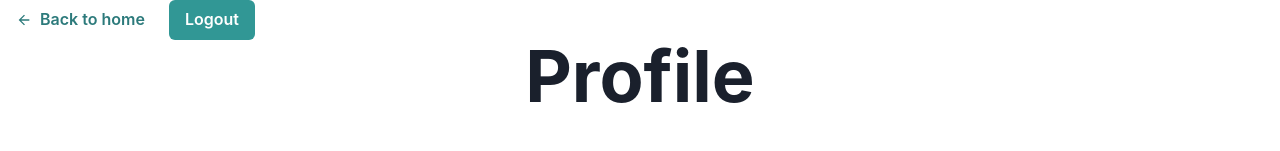
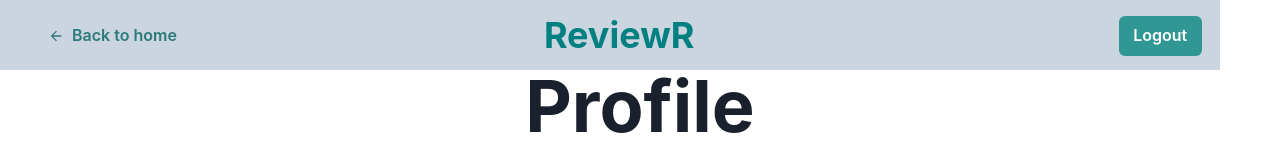
Before and after one commit to AndrewA18/React_Frontend-, a React (Create React App) app in the folder reviewr/: page /profile in a window 1280 px wide. Shown: the top 151 px of the page. Built offline with nearby package versions, Linux system fonts and the light colour scheme; no server answers.

Commit message:
Updated multiple pages
Updated multiple pages to add navbar

```diff
--- a/reviewr/src/pages/home.js
+++ b/reviewr/src/pages/home.js
@@ -9,6 +9,7 @@ import {
   Flex,
   Box,
   VStack,
+  HStack,
   ButtonGroup,
   Divider,
   Spacer,
@@ -91,10 +92,11 @@ function Home(props) {
   const renderAuthButton = () =>{
     if(Cookies.get('token')!= null)
     {
-      //return <Button colorScheme="teal" variant="solid" onClick={() => deleteToken()}> Logout </Button>
       return  <Menu>
-                <MenuButton as={Button} colorScheme='teal' variant="solid">
+      <MenuButton as={Button} width="83px" colorScheme='teal' variant="solid">
+        <Center>
         Account
+        </Center>
       </MenuButton>
       <MenuList>
         <MenuItem onClick={() => {document.location.assign("/profile")}}>Profile </MenuItem>
@@ -104,7 +106,7 @@ function Home(props) {
     }
     else
     {
-      return <Button colorScheme="teal" variant="solid" onClick={() => {document.location.assign("/login")}}>Login</Button>
+      return <Button width="83px" colorScheme="teal" variant="solid" onClick={() => {document.location.assign("/login")}}> Login </Button>
     }
   }
 
@@ -113,6 +115,17 @@ function Home(props) {
     <ChakraProvider>
       <Flex justifyContent="center">
         <VStack spacing={4} align="stretch" >
+          <Box background="gray.300" px={4} width="1220px" height="70px">
+            <HStack spacing={330}>
+              <Flex p="4">
+                <ButtonGroup>
+                {renderAuthButton()}
+                </ButtonGroup>
+              </Flex>
+              <Flex >
+                <Heading color='gray.300' > .....'''</Heading>
+                <Heading color='teal' >  ReviewR </Heading>
+              </Flex>
               <Flex p="4">
                 <FormControl id="location">
                   <Input type="location" onChange={event => { setLocation(event.target.value); setEnteredLocation(null); setData(null); setReviewData(null)}} />
@@ -121,9 +134,10 @@ function Home(props) {
                  <Button colorScheme="teal" variant="solid" onClick={callYelp}>
                  Search
                  </Button>
-              {renderAuthButton()}
                </ButtonGroup>
               </Flex>
+            </HStack>
+          </Box>
 
           <Center>
             <Flex>
--- a/reviewr/src/pages/login.js
+++ b/reviewr/src/pages/login.js
@@ -48,7 +48,7 @@ function Login(){
     return (
         <ChakraProvider>
             <Flex height="75vh" alignItems="center" justifyContent="center">
-                <Flex direction="column" background="gray.900" p={12} rounded={6}>
+                <Flex direction="column" background="gray.300" p={12} rounded={6}>
                     <Heading mb={6}>Log in</Heading>
                     <Input width="300px" placeholder="Email" variant="filled" p={6} mb={3} type="email" onChange={(e)=>setEmail(e.target.value)}></Input>
                     <InputGroup>
@@ -59,6 +59,7 @@ function Login(){
                     </InputGroup>
                     <Button onClick={login} colorScheme="teal" rounded={6}>Log in</Button>
                     <Button onClick={() => {document.location.assign("/register")}} colorScheme="teal" variant="ghost" rounded={6}>No account? Create one here.</Button>
+                    <Button onClick={() => {document.location.assign("/")}} colorScheme="teal" variant="ghost" rounded={6}>Home Page.</Button>
 
                 </Flex>
             </Flex>
--- a/reviewr/src/pages/profile.js
+++ b/reviewr/src/pages/profile.js
@@ -196,15 +196,33 @@ function Profile(){
 
     return (
         <ChakraProvider>
-            <ButtonGroup >
-                <Button colorScheme="teal" variant="ghost" leftIcon={< ArrowBackIcon/>} onClick={() => {document.location.assign("/"); }}> Back to home </Button>
-                <Button colorScheme="teal" variant="solid" onClick={() => { deleteToken(); document.location.assign("/"); }}> Logout </Button>
-            </ButtonGroup>
+
+
+            <Box background="gray.300" px={4} width="1220px" height="70px">
+                <HStack spacing={335}>
+                    <Flex p="4">
+                        <ButtonGroup>
+                        <Button colorScheme="teal" variant="ghost" leftIcon={< ArrowBackIcon/>} onClick={() => {document.location.assign("/"); }}> Back to home </Button>
+                        </ButtonGroup>
+                    </Flex>
+                    <Flex >
+                        <Heading color='teal' >  ReviewR </Heading>
+                        <Heading color='gray.300' > ''''''</Heading>
+                    </Flex>
+                    <Flex p="4">
+                        <ButtonGroup>
+                        <Button width="83px" colorScheme="teal" variant="solid" onClick={() => { deleteToken(); document.location.assign("/"); }}> Logout </Button>
+                        </ButtonGroup>
+                    </Flex>
+                </HStack>
+            </Box>
+
+
             <Flex justifyContent="center">
                 <VStack spacing={4} align="stretch">
                     <Box width="400px">
                         <Center>
-                            <Heading mb={6} size="4xl" isTruncated>Profile</Heading>
+                            <Heading mb={4} size="4xl" isTruncated>Profile</Heading>
                         </Center>
                     </Box>
                     <Box width="400px">
--- a/reviewr/src/pages/register.js
+++ b/reviewr/src/pages/register.js
@@ -1,5 +1,5 @@
 import React, { useState } from "react";
-import { Flex, Heading, Input, Button, ChakraProvider, InputGroup, InputRightElement } from "@chakra-ui/react"
+import { Flex, Heading, Input, Button, ChakraProvider, InputGroup, InputRightElement, Box } from "@chakra-ui/react"
 
 function Register(){
     const [email, setEmail]=useState([]);
@@ -38,8 +38,10 @@ function Register(){
 
     return (
     <ChakraProvider>
-        <Flex height=" 75vh" alignItems="center" justifyContent="center">
-            <Flex direction="column" background="gray.900" p={12} rounded={6}>
+        <Box width="1220px" height="64px">
+        </Box>
+        <Flex  height=" 75vh" alignItems="center" justifyContent="center">
+            <Flex  direction="column" background="gray.300" p={12} rounded={6}>
                 <Heading mb={6}>Create an account</Heading>
                 <Input width="300px" placeholder="Email" variant="filled" p={6} mb={3} type="email" onChange={(e)=>setEmail(e.target.value)}></Input>
                 <Input width="300px" placeholder="Username" variant="filled" p={6} mb={3} type="email" onChange={(e)=>setUsername(e.target.value)}></Input>
@@ -52,6 +54,7 @@ function Register(){
                 <Input width="300px" placeholder="Confirm Password" variant="filled"p={6} mb={3} type={show ? "text" : "password"} onChange={(e)=>setPasswordConfirm(e.target.value)}></Input>
                 <Button onClick={register} colorScheme="teal" rounded={6}>Create</Button>
                 <Button onClick={() => {document.location.assign("/login")}} colorScheme="teal" variant="ghost" rounded={6}>Already have an account? Sign in.</Button>
+                <Button onClick={() => {document.location.assign("/")}} colorScheme="teal" variant="ghost" rounded={6}>Home Page.</Button>
             </Flex>
         </Flex>
         </ChakraProvider>
```
Lines whose indentation alone changed are shown as unchanged.
